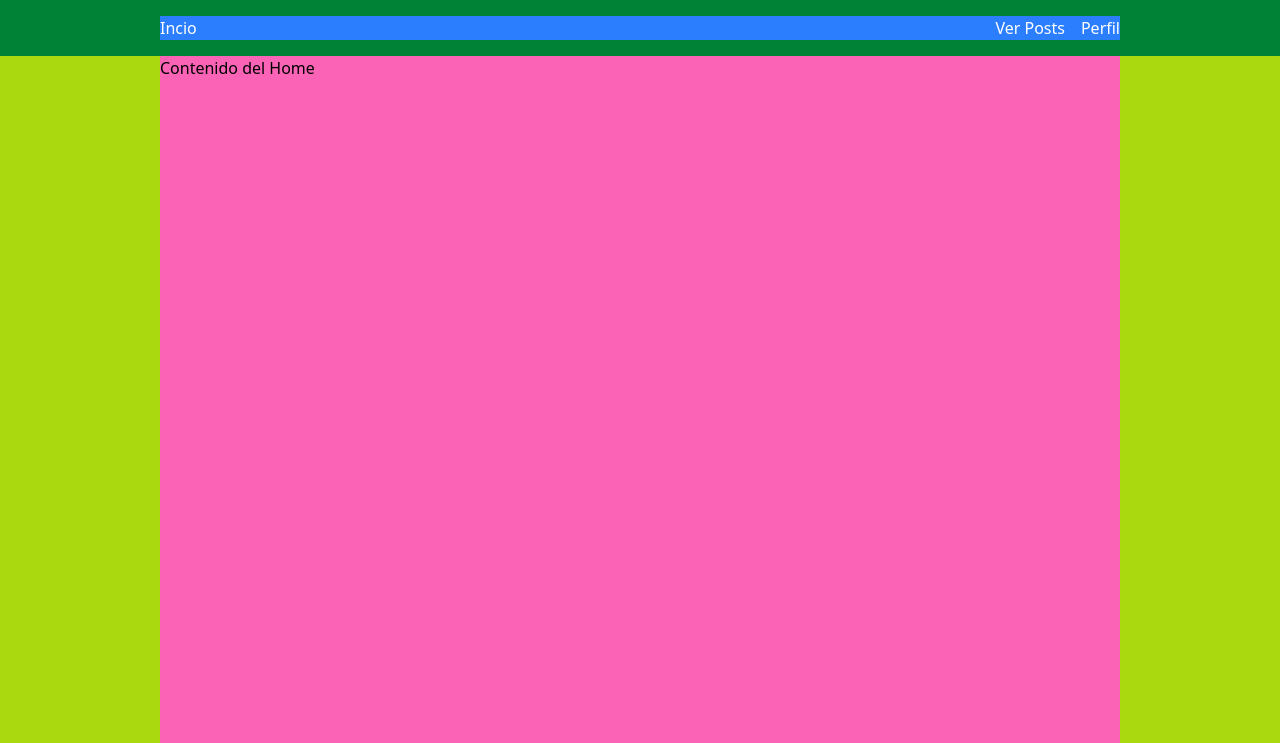
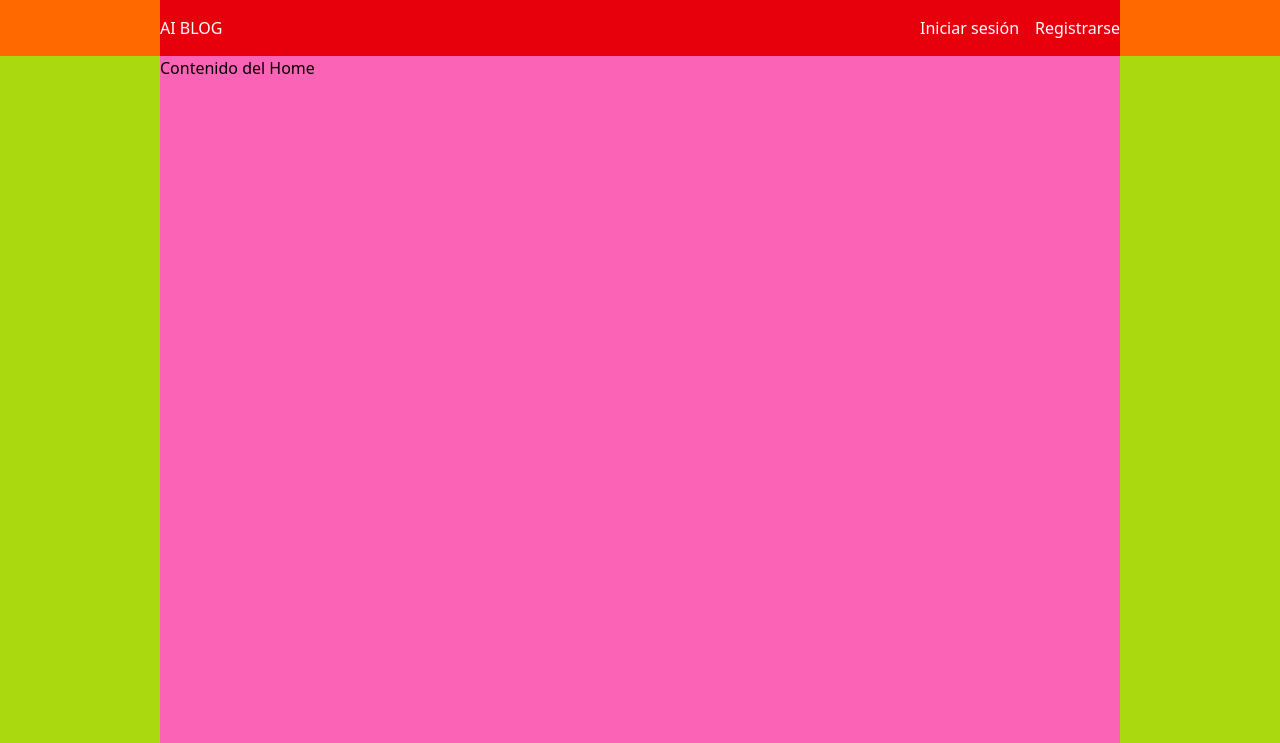
Before and after one commit to PabloColetti/blog-2025B, a Django app: page / in a window 1280 px wide. Shown: the top 743 px of the page. Run offline with Django 5.2, Linux system fonts and the light colour scheme; some libraries are stand-ins or nearby versions.

Commit message:
Refactor header and navbar templates for improved layout and user authentication display

```diff
--- a/blog/templates/components/commons/header.html
+++ b/blog/templates/components/commons/header.html
@@ -1,5 +1,5 @@
-<header class="h-14 text-white flex justify-center item-center bg-green-700">
-  <div class="container flex justify-center items-center mx-4 md:mx-8 lg:mx-40">
-    {% include 'components/ui/navbar.html' %}
+<header class="h-14 flex justify-center item-center text-white bg-orange-500">
+  <div class="container flex justify-between items-center mx-4 md:mx-8 lg:mx-40 bg-red-600">
+    AI BLOG {% include 'components/ui/navbar.html' %}
   </div>
 </header>
--- a/blog/templates/components/ui/navbar.html
+++ b/blog/templates/components/ui/navbar.html
@@ -1,8 +1,23 @@
-<nav class="w-full flex justify-between bg-blue-500">
-  <a href="{% url 'home' %}">Incio</a>
-
-  <ul class="flex gap-4">
-    <li><a href="{% url 'post:post-list' %}">Ver Posts</a></li>
-    <a href="{% url 'user:user-profile' %}">Perfil</a>
+<nav>
+  <ul class="flex items-center gap-4">
+    {% if user.is_authenticated %}
+      {% if user.is_collaborator %}
+        <li><a href="#">Publicar</a></li>
+      {% endif %}
+      <li>
+        <a href="{% url 'user:user-profile' %}">
+          <img src="{{ user.avatar.url }}" alt="avatar" class="w-12 aspect-square rounded-full">
+        </a>
+      </li>
+      <li>
+        <form action="{% url 'user:auth-logout' %}" method="post">
+          {% csrf_token %}
+          <button type="submit">Cerrar sesión</button>
+        </form>
+      </li>
+    {% else %}
+      <li><a href="{% url 'user:auth-login' %}">Iniciar sesión</a></li>
+      <li><a href="{% url 'user:auth-register' %}">Registrarse</a></li>
+    {% endif %}
   </ul>
 </nav>
```
